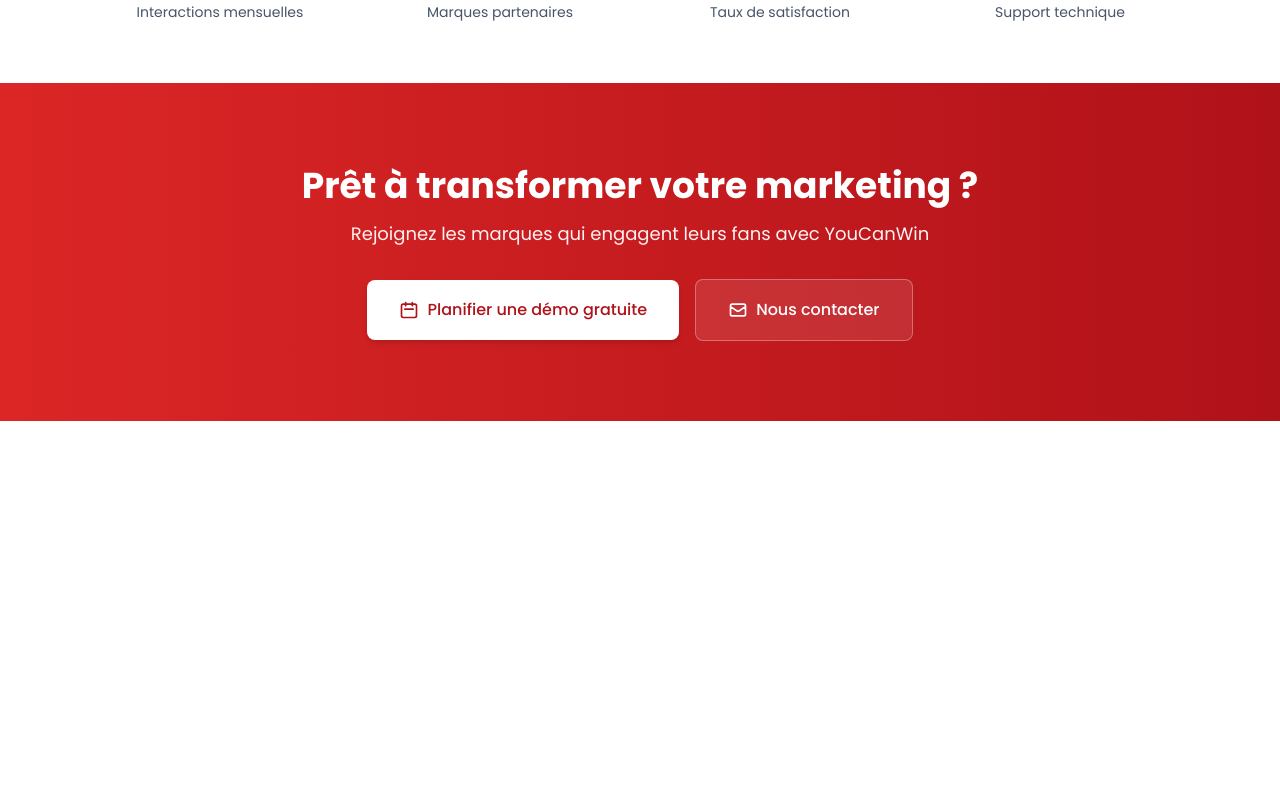
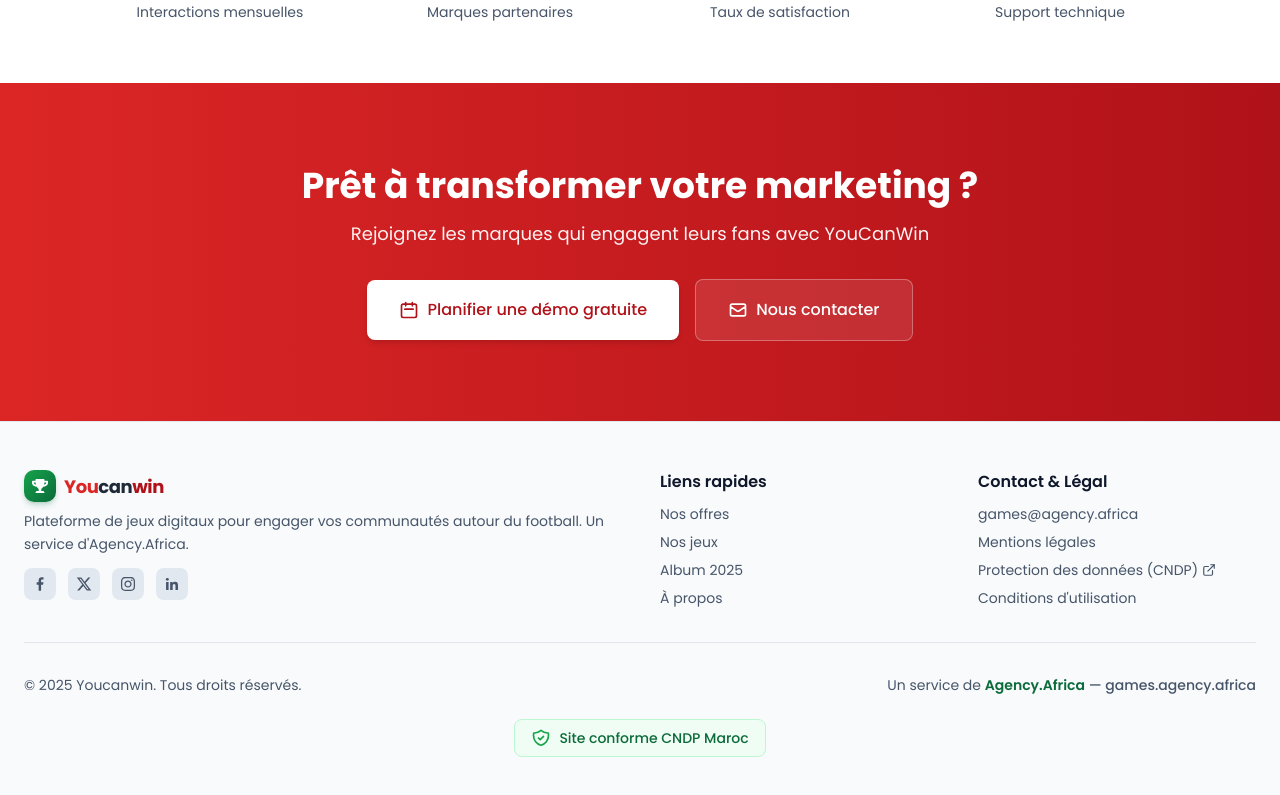
Before and after one commit to ysahih/VOID-Challenge, a React (Vite) app: page / in a window 1280 px wide. Shown: the part 5750-6545 px from the top of the page. Before the commit the page ends 6171 px from the top, so only its background shows below. Built offline with nearby package versions, Linux system fonts and the light colour scheme.

Commit message:
feat: add a new `Footer` component to the application layout.

```diff
--- a/src/App.jsx
+++ b/src/App.jsx
@@ -9,6 +9,7 @@
 import Catalogue from './components/Catalogue'
 import BottomStats from './components/BottomStats'
 import RedCTA from './components/RedCTA'
+import Footer from './components/Footer'
 
 function App() {
   return (
@@ -24,6 +25,7 @@
       <Catalogue />
       <BottomStats />
       <RedCTA />
+      <Footer />
     </div>
   )
 }
--- /dev/null
+++ b/src/components/Footer.jsx
@@ -0,0 +1,143 @@
+import { FaXTwitter, FaInstagram } from 'react-icons/fa6'
+import { FaTrophy } from 'react-icons/fa'
+import { HiOutlineShieldCheck } from 'react-icons/hi'
+import { GrFacebookOption } from 'react-icons/gr'
+import { BiLogoLinkedin } from 'react-icons/bi'
+
+const Footer = () => {
+  return (
+    <footer className="bg-[#F8FAFC] border-t border-[#E2E8F0] font-sans">
+      {/* Main Footer */}
+      <div className="max-w-7xl mx-auto px-6 py-12">
+        <div className="grid grid-cols-2 md:grid-cols-4 gap-10">
+
+          {/* Column 1 — Brand (half width = 2 of 4 cols) */}
+          <div className="col-span-2 flex flex-col gap-2">
+            {/* Logo — same as Navbar but slightly smaller */}
+            <div className="flex items-center gap-2 cursor-pointer">
+              <div className="bg-gradient-to-br from-[#16A34A] to-[#0B6B3A] w-8 h-8 rounded-[10px] flex items-center justify-center shadow-md shadow-primary-green/20">
+                <FaTrophy className="text-white w-4 h-4 fill-white" />
+              </div>
+              <div className="flex items-center text-[18px] font-bold tracking-tight">
+                <span className="text-[#DC2626]">You</span>
+                <span className="text-[#1F2937]">can</span>
+                <span className="text-[#B01219]">win</span>
+              </div>
+            </div>
+
+            {/* Description */}
+            <p className="text-[#475569] text-sm leading-relaxed ">
+              Plateforme de jeux digitaux pour engager vos communautés autour du football. Un service d'Agency.Africa.
+            </p>
+
+            {/* Social Icons */}
+            <div className="flex gap-3 mt-1">
+              {[
+                { icon: <GrFacebookOption className="w-4 h-4" />, label: 'Facebook' },
+                { icon: <FaXTwitter className="w-4 h-4" />, label: 'X/Twitter' },
+                { icon: <FaInstagram className="w-4 h-4" />, label: 'Instagram' },
+                { icon: <BiLogoLinkedin className="w-4 h-4" />, label: 'LinkedIn' },
+              ].map(({ icon, label }) => (
+                <a
+                  key={label}
+                  href="#"
+                  aria-label={label}
+                  className="w-8 h-8 flex items-center justify-center rounded-lg bg-[#E2E8F0] text-[#475569] hover:bg-accent-green hover:text-white transition-colors duration-200"
+                >
+                  {icon}
+                </a>
+              ))}
+            </div>
+          </div>
+
+          {/* Column 2 — Liens rapides */}
+          <div className="flex flex-col gap-2">
+            <h3 className="text-[#0F172A] font-semibold text-base">Liens rapides</h3>
+            <ul className="flex flex-col gap-1">
+              {['Nos offres', 'Nos jeux', 'Album 2025', 'À propos'].map((link) => (
+                <li key={link}>
+                  <a href="#" className="text-[#475569] text-sm hover:text-accent-green transition-colors duration-200">
+                    {link}
+                  </a>
+                </li>
+              ))}
+            </ul>
+          </div>
+
+          {/* Column 3 — Contact & Légal */}
+          <div className="flex flex-col gap-2">
+            <h3 className="text-[#0F172A] font-semibold text-base">Contact &amp; Légal</h3>
+            <ul className="flex flex-col gap-1">
+              <li>
+                <a href="mailto:games@agency.africa" className="text-[#475569] text-sm hover:text-accent-green transition-colors duration-200">
+                  games@agency.africa
+                </a>
+              </li>
+              <li>
+                <a href="#" className="text-[#475569] text-sm hover:text-accent-green transition-colors duration-200">
+                  Mentions légales
+                </a>
+              </li>
+              <li>
+                <a
+                  href="#"
+                  target="_blank"
+                  rel="noopener noreferrer"
+                  className="text-[#475569] text-sm hover:text-accent-green transition-colors duration-200 inline-flex items-center gap-1"
+                >
+                  Protection des données (CNDP)
+                  <svg xmlns="http://www.w3.org/2000/svg" className="w-3.5 h-3.5" viewBox="0 0 24 24" fill="none" stroke="currentColor" strokeWidth="2" strokeLinecap="round" strokeLinejoin="round">
+                    <path d="M18 13v6a2 2 0 0 1-2 2H5a2 2 0 0 1-2-2V8a2 2 0 0 1 2-2h6" />
+                    <polyline points="15 3 21 3 21 9" />
+                    <line x1="10" y1="14" x2="21" y2="3" />
+                  </svg>
+                </a>
+              </li>
+              <li>
+                <a href="#" className="text-[#475569] text-sm hover:text-accent-green transition-colors duration-200">
+                  Conditions d'utilisation
+                </a>
+              </li>
+            </ul>
+          </div>
+
+        </div>
+
+        {/* Bottom Bar — constrained to max-w-7xl, not full page */}
+        <div className="border-t border-[#E2E8F0] mt-8">
+          <div className="pt-8 flex flex-col sm:flex-row items-center justify-between gap-2">
+            <p className="text-[#475569] text-sm">
+              © 2025 Youcanwin. Tous droits réservés.
+            </p>
+            <p className="text-[#475569] text-sm">
+              Un service de{' '}
+              <a
+                href="https://agency.africa"
+                target="_blank"
+                rel="noopener noreferrer"
+                className="text-[#0B6B3A] font-semibold hover:underline"
+              >
+                Agency.Africa
+              </a>
+
+              <span className='text-[#475569] font-medium text-sm'>
+                {' '}— games.agency.africa
+              </span>
+            </p>
+          </div>
+
+          {/* CNDP Badge */}
+          <div className="flex justify-center mt-6">
+            <div className="inline-flex items-center gap-2 px-4 py-2 rounded-lg border border-[#BBF7D0] text-[#0B6B3A] text-sm font-medium bg-[#F0FDF4]">
+              <HiOutlineShieldCheck className="w-5 h-5 text-[#16A34A]" />
+              Site conforme CNDP Maroc
+            </div>
+          </div>
+        </div>
+
+      </div>
+    </footer>
+  )
+}
+
+export default Footer
```
